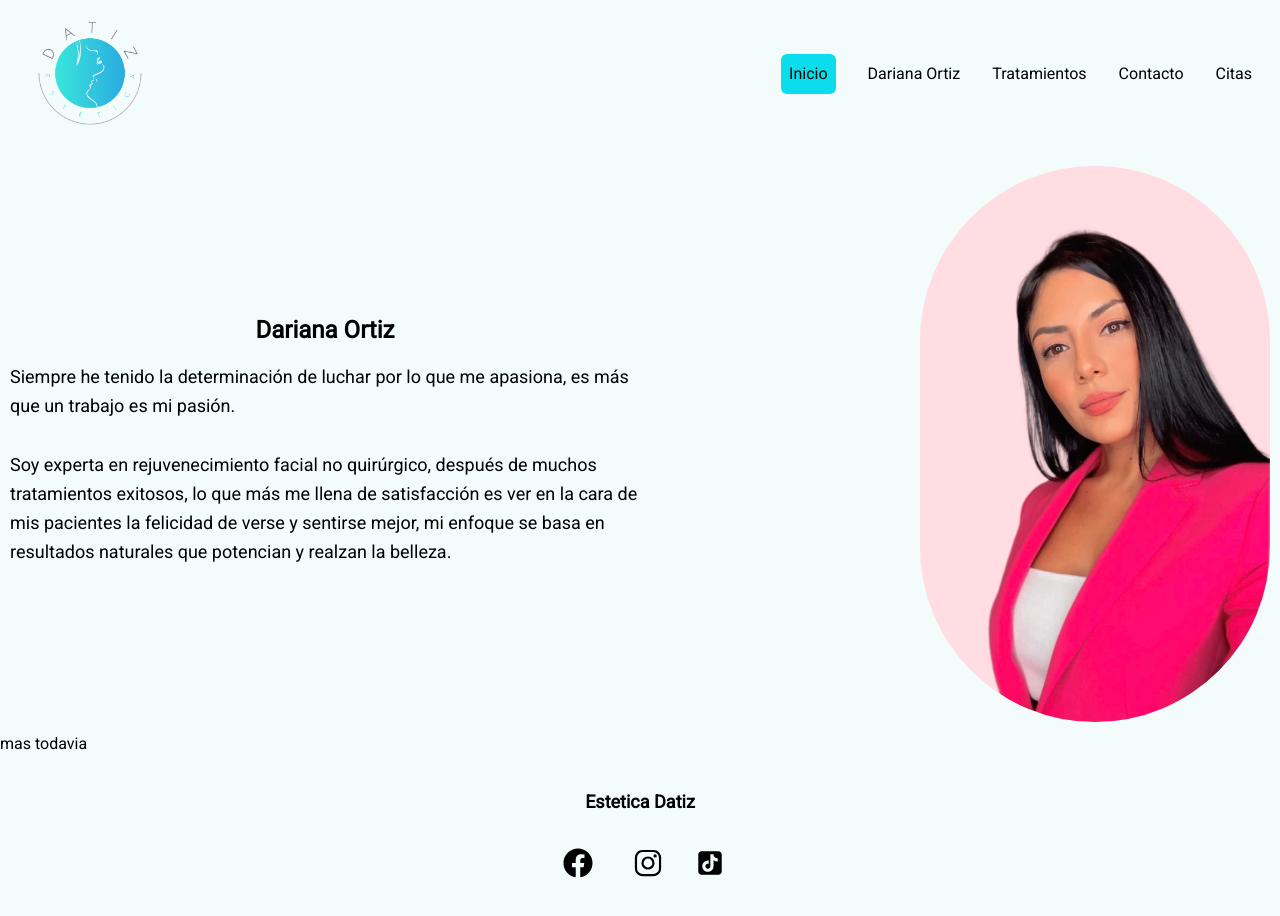
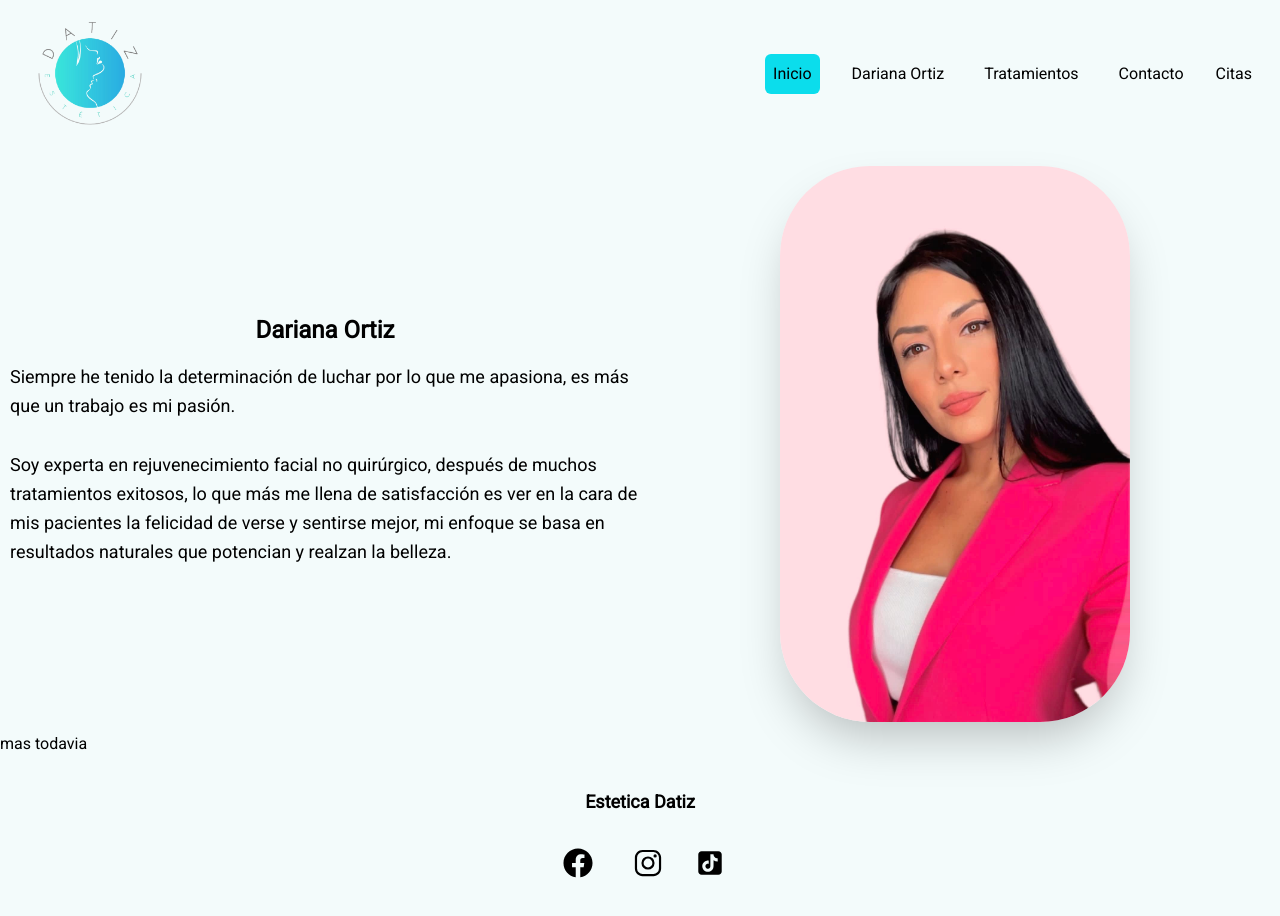
Before and after one commit to ovi-dev/Estetica-Dariana, a Next.js app: page / in a window 1280 px wide. Shown: the top 916 px of the page. Built offline with nearby package versions, Linux system fonts and the light colour scheme.

Commit message:
sub menu completado falta ajustes

```diff
--- a/src/app/layout.tsx
+++ b/src/app/layout.tsx
@@ -4,6 +4,8 @@ import "./globals.css";
 import { inter, roboto } from "@/fonts/fonts";
 import Menu from "@/components/ui/menu/Menu";
 import Footer from "@/components/ui/footer/Footer";
+
+
 
 // const geistSans = localFont({
 //   src: "./fonts/GeistVF.woff",
@@ -31,6 +33,7 @@ export default function RootLayout({
       <body
         className={`${roboto.className} ${inter.className} bg-fondo2 bg-no-repeat bg-cover overflow-auto`}
       >
+
         <Menu/>
         {children}
         <Footer/>
--- a/src/app/page.tsx
+++ b/src/app/page.tsx
@@ -1,9 +1,10 @@
 import Image from 'next/image';
+
 
 export default function Home() {
   return (
     <>
-    <section className=' container mx-auto'>
+    <section className=' container mx-auto space-x-0'>
 
 
       <div className="flex flex-wrap items-center justify-between p-[10px]">
@@ -22,13 +23,13 @@ export default function Home() {
         </div>
 
         {/* Imagen alineada a la derecha */}
-        <div className="w-full md:w-1/2 flex justify-center md:justify-end mt-3 md:mt-2">
+        <div className="w-full md:w-1/2 flex justify-center md:justify-center mt-3 md:mt-2">
           <Image
             src="/fotospng/dariana.jpg"
             width={350}
             height={200}
             alt="Dariana Ortiz"
-            className="rounded-full"
+            className="rounded-[90px] shadow-2xl "
           />
         </div>
       </div>
--- /dev/null
+++ b/src/app/tratamientos/corporales/page.tsx
@@ -0,0 +1,11 @@
+import React from 'react'
+
+const Corporales = () => {
+  return (
+    <div>
+      <h1>Corporales</h1>
+    </div>
+  )
+}
+
+export default Corporales
--- /dev/null
+++ b/src/app/tratamientos/faciales/page.tsx
@@ -0,0 +1,11 @@
+import React from 'react'
+
+const Faciales = () => {
+  return (
+    <div>
+      <h1>Faciales</h1>
+    </div>
+  )
+}
+
+export default Faciales
--- a/src/components/ui/menu/Menu.tsx
+++ b/src/components/ui/menu/Menu.tsx
@@ -3,8 +3,11 @@ import Link from 'next/link'
 import React, { useState } from 'react'
 import Image from 'next/image';
 
+
 import ActiveLink from '../active-link/ActiveLink';
+import { useStore } from '@/store/estado';
 
+// const cerrarMenu = useStore( state => state.cerrarMenu)
 
 
 const Menu = () => {
@@ -14,76 +17,116 @@ const Menu = () => {
   const pathName = [
     {href: '/', label: 'Inicio'},
     {href: '/about', label: 'Dariana Ortiz'},
-    {href: '/tratamientos', label: 'Tratamientos'},
+    { href: '/tratamientos', label: 'Tratamientos', submenu: [
+      { href: '/tratamientos/corporales', label: 'Corporales' },
+      { href: '/tratamientos/faciales', label: 'Faciales' },
+    ]},
     {href: '/contacto', label: 'Contacto'},
     {href: '/pedircita', label: 'Citas'},
   ]
 
   const [menuOpen, setMenuOpen] = useState(false);
+  const [submenuOpen, setSubmenuOpen] = useState(false);
 
-  const toggleMenu = () => {
-    setMenuOpen(!menuOpen);
+  const toggleMenu = () => {setMenuOpen(!menuOpen)};
+
+  const toggleSubmenu = () => {
+    setSubmenuOpen(!submenuOpen);
   };
 
-
   return (
-    <header className='sticky top-0 mx-auto px-4  bg-fondo2 '>
-
-
-
-      <nav className=" flex  ">
+    <header className="sticky top-0 mx-auto px-4 bg-fondo2">
+      <nav className="flex">
         <div className="container mx-auto flex items-center justify-between p-1">
           {/* Logo */}
           <div className="flex items-center">
             <Link href={'/'}>
               <Image
-                src="/fotospng/logo.png" // ruta  logo
+                src="/fotospng/logo.png"
                 alt="Logo"
                 width={140}
                 height={90}
                 className="mr-2"
               />
             </Link>
-
           </div>
 
           {/* Menú de Navegación */}
-          <div className="hidden md:flex space-x-4 ">
+          <div className="hidden md:flex space-x-4">
+            {pathName.map((navItem) =>
+              navItem.label === 'Tratamientos' ? (
+                <div key={navItem.href} className="relative">
 
-            { pathName.map( navIten =>
-             <ActiveLink
-             key={navIten.href} {...navIten} />
+                  <button
+
+                    className="m-2 p-2 rounded-md transition-all hover:bg-hover"
+                    onClick={toggleSubmenu}
+                    >
+                    {navItem.label}
+
+                  </button>
+
+
+                  {submenuOpen && (
+
+                    <div className="absolute top-full bg-white border border-gray-200 rounded-md shadow-lg"
+                    >
+                      <ul className="">
+                        <li className="m-2 p-2 rounded-md transition-all hover:bg-cyan-400">
+                          <Link href="/tratamientos/corporales" className='m-2 p-2 rounded-md transition-all hover:bg-cyan-400'>Corporal</Link>
+                        </li>
+                        <li className="m-2 p-2 rounded-md transition-all hover:bg-cyan-400">
+                          <Link href="/tratamientos/faciales" className='m-2 p-2 rounded-md transition-all hover:bg-cyan-400'>Facial</Link>
+                        </li>
+                      </ul>
+                    </div>
+                  )}
+                </div>
+              ) : (
+                <ActiveLink key={navItem.href} {...navItem} />
+              )
             )}
+          </div>
 
-            {/* <Link href={'/'} className={`m-2 p-2 rounded-md transition-all hover:bg-cyan-400 ${({} )}` }>Home</Link>
-            <Link href={'/about'} className=' m-2 p-2 rounded-md transition-all hover:bg-cyan-400'>Sobre mi</Link>
-            <Link href={'/tratamientos'} className='m-2 p-2 rounded-md transition-all hover:bg-cyan-400' >Tratamientos</Link>
-            <Link href={'/contacto'} className='m-2 p-2 rounded-md transition-all hover:bg-cyan-400' >Contacto</Link>
-            <Link href={'/pedircita'} className='m-2 p-2 rounded-md transition-all hover:bg-cyan-400' >Pedir Citas</Link> */}
-          </div>
 
           {/* Botón de Menú para pantallas pequeñas */}
           <div className="md:hidden">
-
             <button
               className="text-black focus:outline-none"
               onClick={toggleMenu}
             >
               {menuOpen ? (
-                <svg xmlns="http://www.w3.org/2000/svg" fill="none" viewBox="0 0 24 24" stroke-width="1.5" stroke="currentColor"
-                className="size-6">
-                <path stroke-linecap="round" stroke-linejoin="round" d="M6 18 18 6M6 6l12 12" />
-              </svg>
-
-
+                <svg
+                  xmlns="http://www.w3.org/2000/svg"
+                  fill="none"
+                  viewBox="0 0 24 24"
+                  strokeWidth="1.5"
+                  stroke="currentColor"
+                  className="size-6"
+                >
+                  <path
+                    strokeLinecap="round"
+                    strokeLinejoin="round"
+                    d="M6 18 18 6M6 6l12 12"
+                  />
+                </svg>
               ) : (
-                <svg xmlns="http://www.w3.org/2000/svg" fill="none" viewBox="0 0 24 24" stroke-width="1.5" stroke="currentColor"
-                  className="h-6">
-                  <path stroke-linecap="round" stroke-linejoin="round" d="M3.75 6.75h16.5M3.75 12h16.5m-16.5 5.25h16.5" />
+                <svg
+                  xmlns="http://www.w3.org/2000/svg"
+                  fill="none"
+                  viewBox="0 0 24 24"
+                  strokeWidth="1.5"
+                  stroke="currentColor"
+                  className="h-6"
+                >
+                  <path
+                    strokeLinecap="round"
+                    strokeLinejoin="round"
+                    d="M3.75 6.75h16.5M3.75 12h16.5m-16.5 5.25h16.5"
+                  />
                 </svg>
               )}
             </button>
-
           </div>
         </div>
 
@@ -91,16 +134,34 @@ const Menu = () => {
         {menuOpen && (
           <div className="md:hidden flex justify-end pt-28">
             <div className="flex flex-col space-y-2 p-2 absolute bg-fondonav rounded-[12px] border-gray-800">
-
-            { pathName.map( navIten =>
-             <ActiveLink key={navIten.href} {...navIten} />
-            )}
-
-              {/* <Link href={'/'} className=' m-2 p-2 rounded-md transition-all hover:bg-cyan-400'>Home</Link>
-              <Link href={'/about'} className=' m-2 p-2 rounded-md transition-all hover:bg-cyan-400'>Sobre mi</Link>
-              <Link href={'/tratamientos'} className='m-2 p-2 rounded-md transition-all hover:bg-cyan-400' >Tratamientos</Link>
-              <Link href={'/contacto'} className='m-2 p-2 rounded-md transition-all hover:bg-cyan-400' >Contacto</Link>
-              <Link href={'/pedircita'} className='m-2 p-2 rounded-md transition-all hover:bg-cyan-400' >Pedir Citas</Link> */}
+              {pathName.map((navItem) =>
+                navItem.label === 'Tratamientos' ? (
+                  <div key={navItem.href}>
+                    <button
+                      className="m-2 p-2 rounded-md transition-all hover:bg-hover"
+                      onClick={toggleSubmenu}
+                    >
+                      {navItem.label}
+                    </button>
+                    {submenuOpen && (
+                      <div className="pl-4">
+                        <ul className="flex flex-col space-y-2">
+                          <li>
+                            <Link href="/tratamientos/corporales"
+                            className='m-2 p-2 rounded-md transition-all hover:bg-cyan-400'>Corporal</Link>
+                          </li>
+                          <li>
+                            <Link href="/tratamientos/faciales"
+                            className='m-2 p-2 rounded-md transition-all hover:bg-cyan-400'>Facial</Link>
+                          </li>
+                        </ul>
+                      </div>
+                    )}
+                  </div>
+                ) : (
+                  <ActiveLink key={navItem.href} {...navItem} />
+                )
+              )}
             </div>
           </div>
         )}
@@ -109,4 +170,14 @@ const Menu = () => {
   );
 };
 
-export default Menu
+export default Menu;
+
+
+
+
+
+         {/* <Link href={'/'} className={`m-2 p-2 rounded-md transition-all hover:bg-cyan-400 ${({} )}` }>Home</Link>
+            <Link href={'/about'} className=' m-2 p-2 rounded-md transition-all hover:bg-cyan-400'>Sobre mi</Link>
+            <Link href={'/tratamientos'} className='m-2 p-2 rounded-md transition-all hover:bg-cyan-400' >Tratamientos</Link>
+            <Link href={'/contacto'} className='m-2 p-2 rounded-md transition-all hover:bg-cyan-400' >Contacto</Link>
+            <Link href={'/pedircita'} className='m-2 p-2 rounded-md transition-all hover:bg-cyan-400' >Pedir Citas</Link> */}
--- /dev/null
+++ b/src/store/estado.ts
@@ -0,0 +1,18 @@
+import { create } from 'zustand'
+
+interface Stado {
+    siestaabierto: boolean
+
+    abiertomenu: ()=> void
+
+    cerrarMenu : () => void
+}
+
+export const useStore = create<Stado>()((set) => ({
+
+siestaabierto: false,
+
+abiertomenu: () => set({siestaabierto: true}),
+cerrarMenu: () => set({siestaabierto: false}),
+
+}))
```
Also changed, not shown: package.json (+8 -4 lines), src/components/index.ts (line endings or trailing spaces), 1 other file (tests, documents, lock files or other folders).
